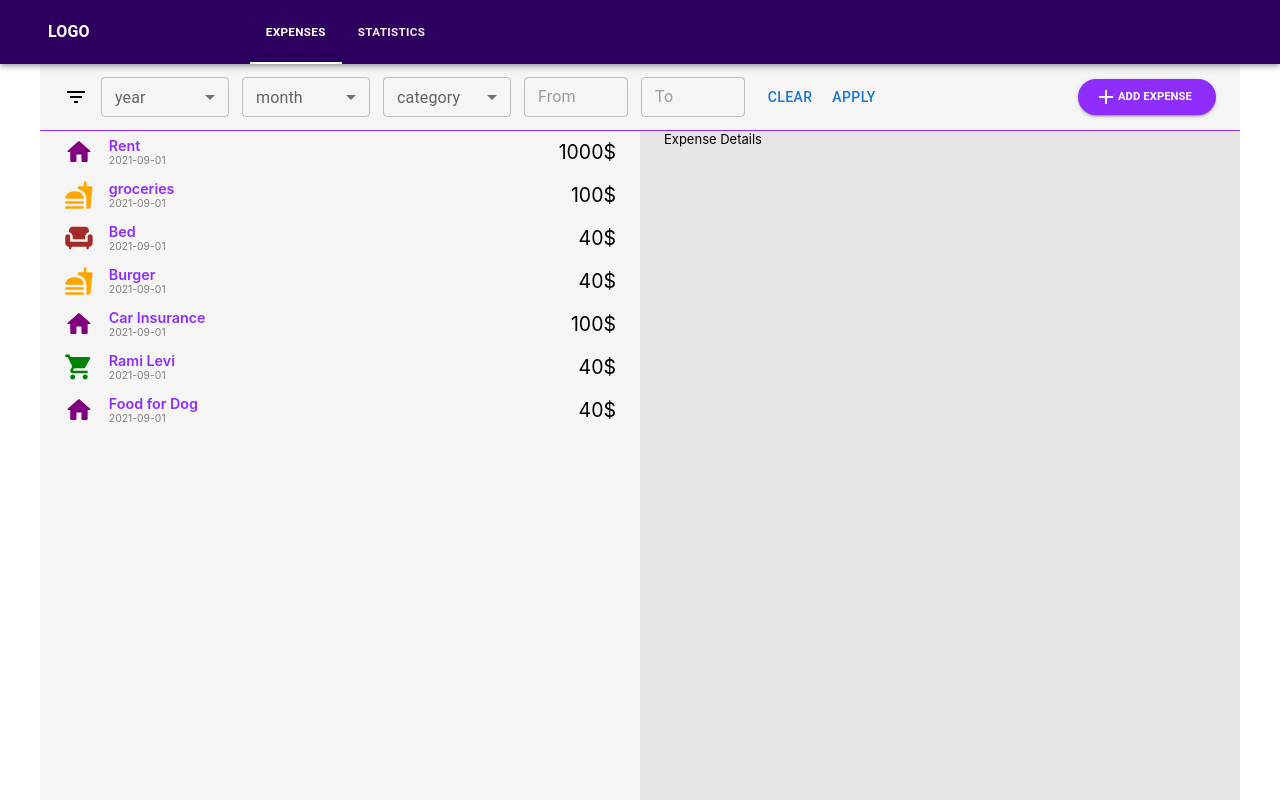
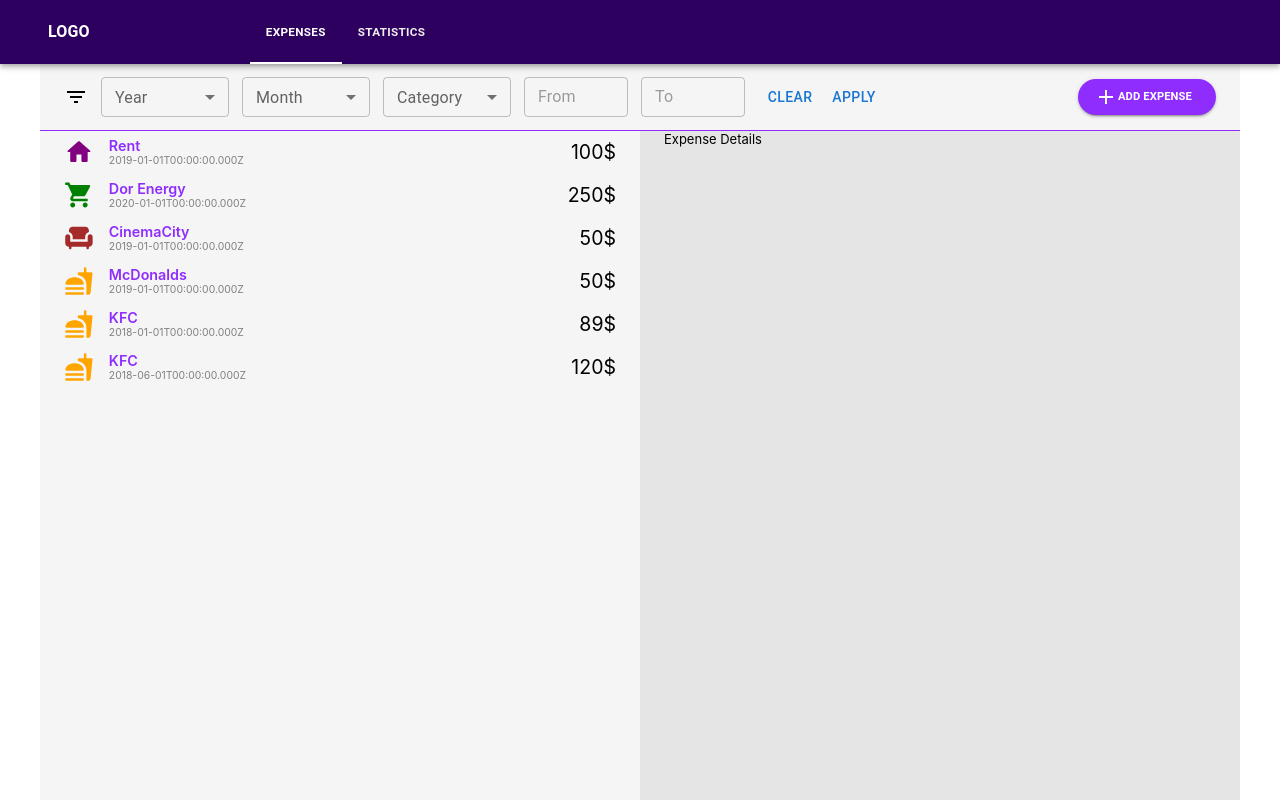
Before and after one commit to netanlb/Expanse-Report-App-React, a React (Create React App) app: page /expenses in a window 1280 px wide. Built offline with nearby package versions, Linux system fonts and the light colour scheme.

Commit message:
Data filter

```diff
--- /dev/null
+++ b/src/backendService/backend.js
@@ -0,0 +1,88 @@
+/*********************************************************\
+ *                                                        *
+ *  This is a wrapper for using LocalStorage as database  *
+ *                                                        *
+\*********************************************************/
+
+const { mockData } = require("./mockData");
+const months = ["January", "February", "March", "April", "May", "June",
+  "July", "August", "September", "October", "November", "December"
+];
+
+
+
+  //save in local storage
+  localStorage.setItem("expenses", JSON.stringify(mockData));
+  localStorage.setItem("lastId", 6);
+
+  function getAllExpenses() {
+      return JSON.parse(localStorage.getItem("expenses"));
+    }
+
+  function convertMonthNameToMonthNumber(monthName){
+    return new Date(Date.parse(monthName +" 1, 2012")).getMonth()
+  }
+
+  function getFilterOptions() {
+    let temp = getAllExpenses();
+    //Get distinct years
+    let years = [
+      ...new Set(temp.map((item) => new Date(item.date).getFullYear())),
+    ];
+    let categories = [
+      "Home",
+      "Bills",
+      "Energy",
+      "Insurence",
+      "Communication",
+      "Food",
+      "Transportation",
+      "Entertainment",
+      "Other",
+    ];
+    //Get min and max sum
+    let minSum = Math.min(...temp.map((item) => item.sum));
+    let maxSum = Math.max(...temp.map((item) => item.sum));
+    return { years, months, categories, minSum, maxSum };
+  }
+  function addExpense(expenseObject) {
+    let temp = getAllExpenses();
+    expenseObject.id = Number(localStorage.getItem("lastId"));
+    temp.push(expenseObject);
+    localStorage.setItem("lastId", expenseObject.id);
+    localStorage.setItem("expenses", JSON.stringify(temp));
+  }
+
+  function deleteExpense(id) {
+    let temp = getAllExpenses();
+    temp = temp.filter((item) => item.id !== id);
+    localStorage.setItem("expenses", JSON.stringify(temp));
+  }
+
+  function getExpanses(filterObject) {
+    let temp = getAllExpenses();
+    if (filterObject) {
+      if (filterObject.Year) {
+        temp = temp.filter(
+          (item) => new Date(item.date).getFullYear() === filterObject.Year
+        );
+      }
+      if (filterObject.Month) {
+        temp = temp.filter(
+
+          (item) => months[new Date(item.date).getMonth()] === filterObject.Month);
+      }
+      if (filterObject.Category) {
+        temp = temp.filter((item) => item.category === filterObject.Category);
+      }
+      if (filterObject.startSum) {
+        temp = temp.filter((item) => item.sum >= filterObject.startSum);
+      }
+      if (filterObject.endSum) {
+        temp = temp.filter((item) => item.sum <= filterObject.endSum);
+      }
+    }
+    return temp;
+  }
+
+module.exports = {getExpanses, addExpense, deleteExpense, getFilterOptions}
--- /dev/null
+++ b/src/backendService/mockData.js
@@ -0,0 +1,53 @@
+//Mock data
+const mockData = [
+    {
+      id: 1,
+      date: new Date(2019, 0, 1),
+      category: "Home",
+      name: "Rent",
+      sum: 100,
+      description: "Rent",
+    },
+    {
+      id: 2,
+      date: new Date(2020, 0, 1),
+      category: "Energy",
+      name: "Dor Energy",
+      sum: 250,
+      description: "Gas station",
+    },
+    {
+      id: 3,
+      date: new Date(2019, 0, 1),
+      category: "Entertainment",
+      name: "CinemaCity",
+      sum: 50,
+      description: "Cinema",
+    },
+    {
+      id: 4,
+      date: new Date(2019, 0, 1),
+      category: "Food",
+      name: "McDonalds",
+      sum: 50,
+      description: "Burger",
+    },
+    {
+      id: 5,
+      date: new Date(2018, 0, 1),
+      category: "Food",
+      name: "KFC",
+      sum: 89,
+      description: "Chicken",
+    },
+    {
+      id: 6,
+      date: new Date(2018, 5, 1),
+      category: "Food",
+      name: "KFC",
+      sum: 120,
+      description: "Chicken",
+    },
+  ];
+
+  module.exports = { mockData };
--- a/src/pages/expanses/components/expenses-list/expenses-list.jsx
+++ b/src/pages/expanses/components/expenses-list/expenses-list.jsx
@@ -6,88 +6,38 @@
 import ChairRoundedIcon from "@mui/icons-material/ChairRounded";
 import RestaurantRoundedIcon from "@mui/icons-material/RestaurantRounded";
 import TheaterComedyIcon from "@mui/icons-material/TheaterComedy";
+import {getExpanses, addExpense, deleteExpense, getFilterOptions} from "../../../../backendService/backend";
+
 
 const icons = {
-  groceries: (
+  Energy: (
     <ShoppingCartIcon
       sx={{ color: "green", marginRight: ".5em", fontSize: "2.3em" }}
     ></ShoppingCartIcon>
   ),
-  home: (
+  Home: (
     <HomeRoundedIcon
       sx={{ color: "purple", marginRight: ".5em", fontSize: "2.3em" }}
     ></HomeRoundedIcon>
   ),
 
-  furniture: (
+  Entertainment: (
     <ChairRoundedIcon
       sx={{ color: "brown", marginRight: ".5em", fontSize: "2.3em" }}
     ></ChairRoundedIcon>
   ),
-  food: (
+  Food: (
     <FastfoodRoundedIcon
       sx={{ color: "orange", marginRight: ".5em", fontSize: "2.3em" }}
     ></FastfoodRoundedIcon>
   ),
 };
 
-const expenseItems = [
-  {
-    name: "Rent",
-    amount: 1000,
-    date: "2021-09-01",
-    category: "home",
-    description: "Rent for the month of September",
-  },
-  {
-    name: "groceries",
-    amount: 100,
-    date: "2021-09-01",
-    category: "food",
-    description: "Groceries for the month of September",
-  },
 
-  {
-    name: "Bed",
-    amount: 40,
-    date: "2021-09-01",
-    category: "furniture",
-    description: "Bed for new apartment",
-  },
-  {
-    name: "Burger",
-    amount: 40,
-    date: "2021-09-01",
-    category: "food",
-    description: "Burger at GDB in Tel Aviv",
-  },
-  {
-    name: "Car Insurance",
-    amount: 100,
-    date: "2021-09-01",
-    category: "home",
-    description: "Car Insurance for the month of September",
-  },
-  {
-    name: "Rami Levi",
-    amount: 40,
-    date: "2021-09-01",
-    category: "groceries",
-    description: "Food for the week",
-  },
-  {
-    name: "Food for Dog",
-    amount: 40,
-    date: "2021-09-01",
-    category: "home",
-    description: "Food for Dog for the month of September",
-  },
-];
-
-export default function ExpenseListComponent() {
+export default function ExpenseListComponent({currentFilters}) {
   return (
     <Box>
-      {expenseItems.map((item) => (
+      {getExpanses(currentFilters).map((item) => (
         <ExpenseItem>
           <Box
             sx={{
@@ -111,7 +61,7 @@
               <div style={{ fontSize: ".8em", color: "gray" }}>{item.date}</div>
             </div>
           </Box>
-          <div style={{ fontSize: "1.5em" }}>{item.amount}$</div>
+          <div style={{ fontSize: "1.5em" }}>{item.sum}$</div>
         </ExpenseItem>
       ))}
     </Box>
--- a/src/pages/expanses/components/expenses-toolbar/expenses-toolbar.jsx
+++ b/src/pages/expanses/components/expenses-toolbar/expenses-toolbar.jsx
@@ -16,37 +16,16 @@
 import FilterListIcon from "@mui/icons-material/FilterList";
 import AddIcon from "@mui/icons-material/Add";
 import { useState } from "react";
-
+import { getFilterOptions } from "../../../../backendService/backend";
 export default function ExpenseToolbarComponent({ handleApply }) {
   const [filterSelections, setFilterSelections] = useState({});
 
   // console.log(filterSelections);
 
   const dropdowns = {
-    year: [2023, 2022, 2021, 2020, 2019, 2018],
-    month: [
-      "January",
-      "February",
-      "March",
-      "April",
-      "May",
-      "June",
-      "July",
-      "August",
-      "September",
-      "October",
-      "November",
-      "December",
-    ],
-    category: [
-      "All",
-      "Food",
-      "Transport",
-      "Clothes",
-      "Health",
-      "Entertainment",
-      "Other",
-    ],
+    Year: getFilterOptions().years,
+    Month: getFilterOptions().months,
+    Category: getFilterOptions().categories,
   };
 
   const handleChange = (value, key) => {
--- a/src/pages/expanses/expanses.jsx
+++ b/src/pages/expanses/expanses.jsx
@@ -24,7 +24,7 @@
         handleApply={handleApply}
       ></ExpenseToolbarComponent>
       <StyledBox>
-        <ExpenseListComponent></ExpenseListComponent>
+        <ExpenseListComponent currentFilters={currentFilters}></ExpenseListComponent>
         <ExpenseDetailsComponent></ExpenseDetailsComponent>
       </StyledBox>
     </StyledContainer>
```
